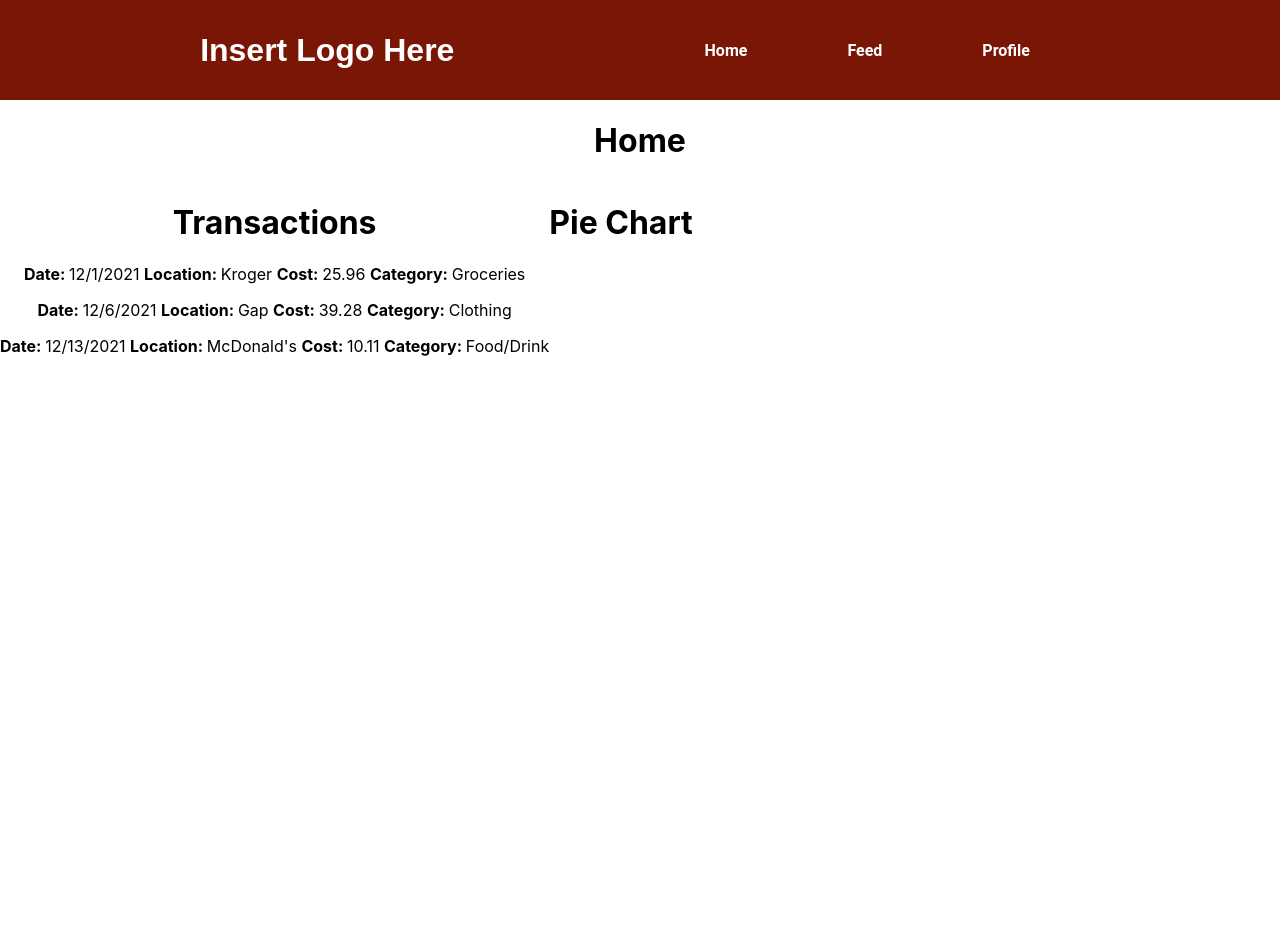
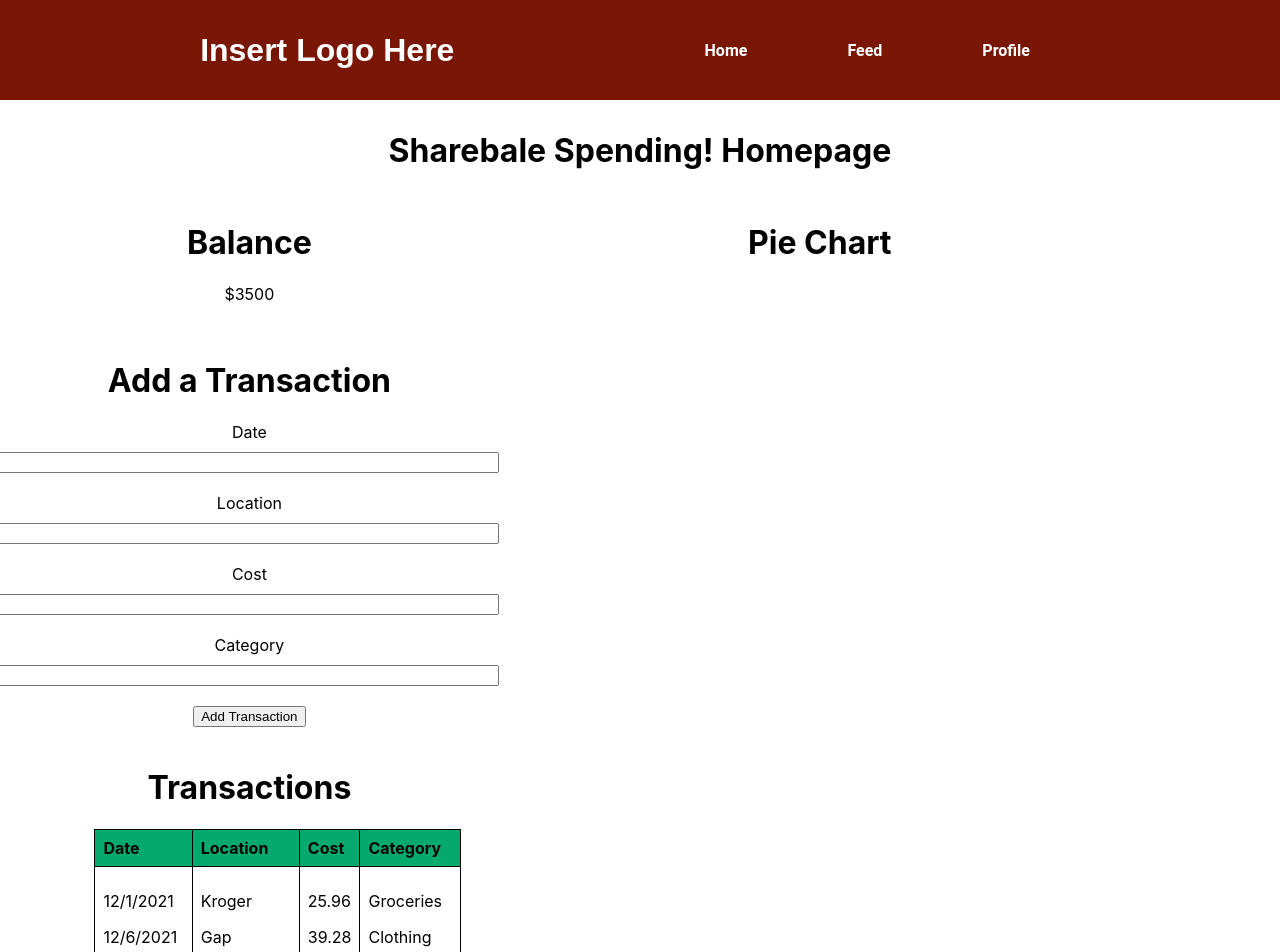
Before and after one commit to ItsIanP/sharable-spending, a React (Create React App) app: page /Home in a window 1280 px wide. Shown: the top 952 px of the page. Before the commit the page ends 800 px from the top, so only its background shows below. Built offline with nearby package versions, Linux system fonts and the light colour scheme.

Commit message:
transactions table, add transaction, balance

```diff
--- a/src/components/Home.css
+++ b/src/components/Home.css
@@ -1,11 +1,66 @@
-.column {
+* {
+    box-sizing: border-box;
+}
+
+.container {
+    width:100%;
+    border:2px;
+    margin: 0 auto;
+    padding:10px;
+}
+
+.row {
+    height:100px;
+    border:2px;
+    width:100%;
+    margin-bottom:10px;
+    padding:10px;
+}
+.column1 {
+    border:2px;
+    width:25%;
     float: left;
+    height:100%;
+    margin-left:6%;
+    margin-right:2%;
+}
+.column2 {
+    border:2px;
+    width:59%;
+    float:left;
+    height:100%;
+    margin-left:2%;
+    margin-right:6%;
+}
+
+th {
+    border: 1px solid black;
+    padding: 8px;
+    text-align: left;
+    background-color: #04AA6D;
   }
 
-  .left {
-    width: 25%;
+td {
+    border: 1px solid black;
+    text-align: left;
+    padding: 8px;
   }
 
-  .right {
-      width: 75%;
-  }
+table {
+    border-collapse: collapse;
+    width: 100%;
+    border: 1px solid black;
+    }
+
+.form {
+    display: flex;
+    flex-direction: column;
+    justify-content: center;
+    align-items: center;
+}
+
+input {
+    margin-bottom: 20px;
+    margin-top: 10px;
+    width: 20px;
+}
--- a/src/components/Home.js
+++ b/src/components/Home.js
@@ -5,17 +5,64 @@ import {data} from '../data/ExpenseData'
 
 const Home = () => {
     return (
+        <div class = "container">
+            <h1>Sharebale Spending! Homepage</h1>
             <div class = "row">
-            <h1>Home</h1>
-            <div class = "column">
+                <div class = "column1">
+                    <h1>Balance</h1>
+                    <p>$3500</p>
+                    <br></br>
+
+                    <h1>Add a Transaction</h1>
+                    <div className="form">
+                        <label>Date</label>
+                        <input></input>
+                        <label>Location</label>
+                        <input></input>
+                        <label>Cost</label>
+                        <input></input>
+                        <label>Category</label>
+                        <input></input>
+                        <button>Add Transaction</button>
+                    </div>
+                    <br></br>
+
                     <h1>Transactions</h1>
+                    <table>
+                        <tr>
+                            <th>Date</th>
+                            <th>Location</th>
+                            <th>Cost</th>
+                            <th>Category</th>
+                        </tr>
+                        <tr>
+                            <td>
                                 {data.map((expense) => (
-                    <IndividualExpense date={expense.date} location={expense.location} cost={expense.cost} category={expense.category}/>
+                                    <IndividualExpense date={expense.date}/>
                                 ))}
+                            </td>
+                            <td>
+                                {data.map((expense) => (
+                                    <IndividualExpense location={expense.location}/>
+                                ))}
+                            </td>
+                            <td>
+                                {data.map((expense) => (
+                                    <IndividualExpense cost={expense.cost}/>
+                                ))}
+                            </td>
+                            <td>
+                                {data.map((expense) => (
+                                    <IndividualExpense category={expense.category}/>
+                                ))}
+                            </td>
+                        </tr>
+                    </table>
                 </div>
 
-            <div class = "column">
+                <div class = "column2">
                     <h1>Pie Chart</h1>
+                </div>
             </div>
         </div>
     )
--- a/src/components/IndividualExpense.js
+++ b/src/components/IndividualExpense.js
@@ -4,7 +4,7 @@ import './IndividualExpense.css'
 const IndividualExpense = ({date, location, cost, category}) => {
     return (
         <div>
-            <p><b>Date: </b> {date} <b>Location: </b> {location} <b>Cost: </b> {cost} <b>Category: </b> {category} </p>
+            <p>{date}{location}{cost}{category}</p>
         </div>
     )
 }
```
Lines whose indentation alone changed are shown as unchanged.
